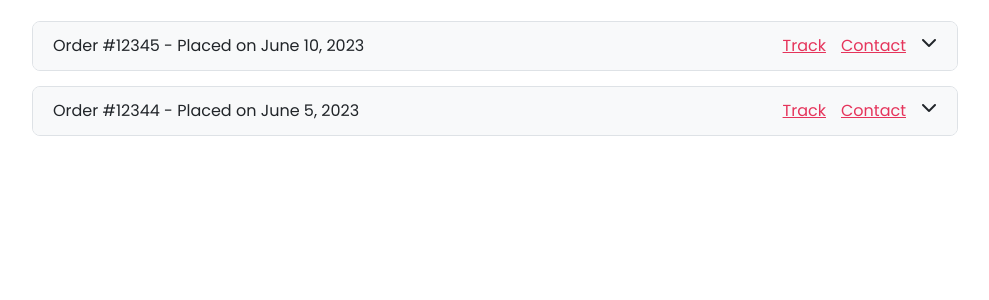
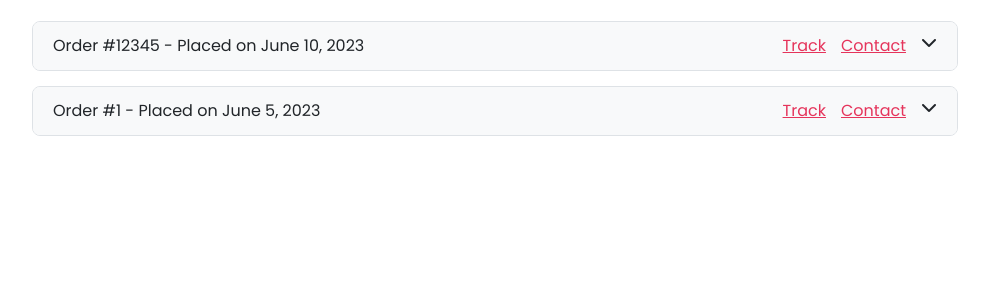
Before and after one commit to hansaPiyumal/CoCoTrade, a PHP site: page /css/profile.php in a window 1280 px wide. Shown: the part 363-663 px from the top of the page, without its empty margins (145-1134 px from the left). Run offline with PHP 8.4, Linux system fonts and the light colour scheme; some libraries are stand-ins or nearby versions; some web fonts are replaced.

```diff
--- a/css/profile.php
+++ b/css/profile.php
@@ -144,7 +144,7 @@
                 <!-- Order 2 -->
                 <div class="order-item">
                     <div class="order-header" onclick="toggleOrder(this)">
-                        <span>Order #12344 - Placed on June 5, 2023</span>
+                        <span>Order #1 - Placed on June 5, 2023</span>
                         <div class="order-actions">
                             <a href="#" class="text-primary">Track</a>
                             <a href="#" class="text-primary">Contact</a>
```
